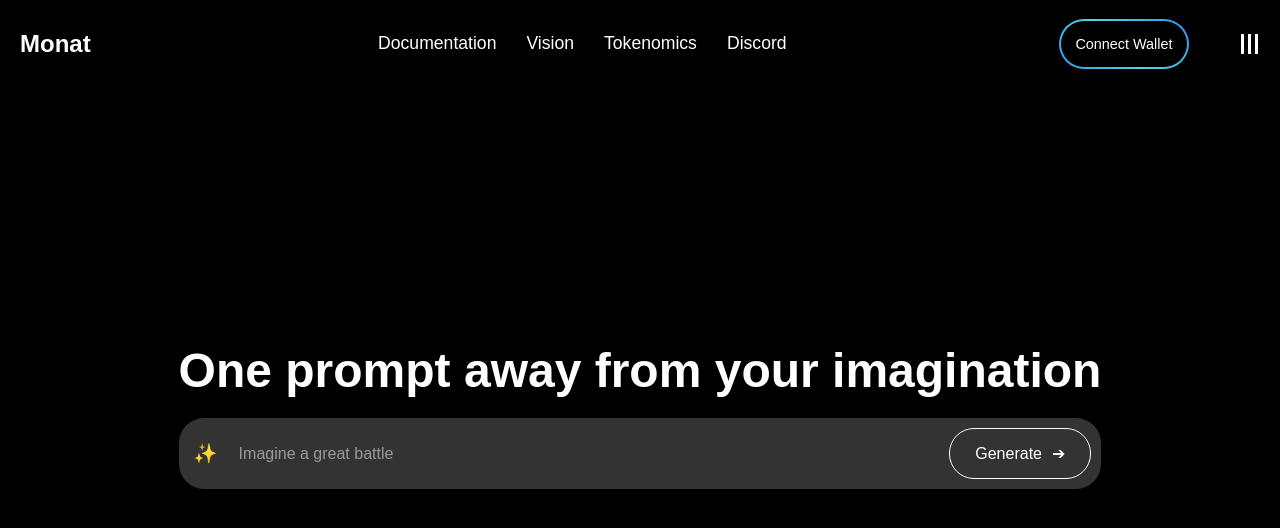
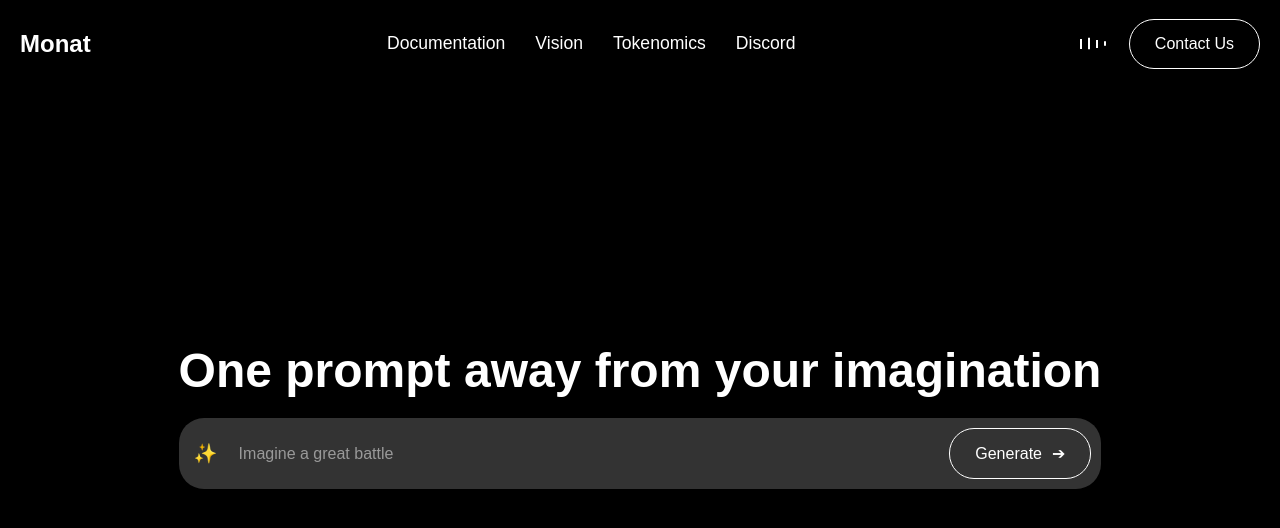
Before and after one commit to osunda/sunda-website, a React (Create React App) app: page / in a window 1280 px wide. Shown: the top 528 px of the page. Built offline with nearby package versions, Linux system fonts and the light colour scheme.

Commit message:
Revert to the previous state without encryption and onscroll effects.

```diff
--- a/src/App.js
+++ b/src/App.js
@@ -1,33 +1,17 @@
-// src/App.js
-import React, { useEffect, useState } from 'react';
+import React from 'react';
 import Navbar from './components/Navbar';
 import IntroSection from './components/IntroSection';
 import Loader from './components/Loader';
+import './App.css'; // Ensure global styles are applied
 
-function App() {
-  const [scrolled, setScrolled] = useState(false);
-
-  useEffect(() => {
-    const handleScroll = () => {
-      setScrolled(window.scrollY > 50);
-    };
-
-    window.addEventListener('scroll', handleScroll);
-
-    return () => {
-      window.removeEventListener('scroll', handleScroll);
-    };
-  }, []);
-
+const App = () => {
   return (
-    <div className="App">
+    <div>
       <Loader />
-      <div id="content">
-        <Navbar scrolled={scrolled} />
-        <IntroSection />
-      </div>
+      <Navbar />
+      <IntroSection />
     </div>
   );
-}
+};
 
 export default App;
--- a/src/components/AudioPlayer.css
+++ b/src/components/AudioPlayer.css
@@ -1,17 +1,54 @@
 /* src/components/AudioPlayer.css */
-.audio-player-button {
-  font-size: 1em;
-  padding: 10px 20px;
-  border: 1px solid white;
-  border-radius: 5px;
-  cursor: pointer;
-  background: rgba(255, 255, 255, 0.2);
-  color: white;
-  outline: none;
-  transition: background 0.3s, box-shadow 0.3s;
+.audio-player-container {
+  display: flex;
+  align-items: center;
 }
 
-.audio-player-button:hover {
-  background: rgba(255, 255, 255, 0.4);
-  box-shadow: 0 0 10px rgba(255, 255, 255, 0.5);
+.sound-icon {
+  display: flex;
+  align-items: center;
+  cursor: pointer;
+  margin-right: 20px; /* Adjust margin as needed */
 }
+
+.sound-icon .bar {
+  width: 2px; /* Thinner bars */
+  height: 100%;
+  background-color: white;
+  transition: background-color 0.3s ease;
+  margin: 0 3px; /* Add space between bars */
+}
+
+.sound-icon .bar:nth-child(1) {
+  height: 10px; /* Shorter extremity */
+  animation: grow 1s ease-in-out calc(1s * -0.45) infinite;
+}
+
+.sound-icon .bar:nth-child(2) {
+  height: 15px; /* Slightly longer */
+  animation: grow 1s ease-in-out calc(1s * -0.3) infinite;
+}
+
+.sound-icon .bar:nth-child(3) {
+  height: 20px; /* Longer middle */
+  animation: grow 1s ease-in-out calc(1s * -0.15) infinite;
+}
+
+.sound-icon .bar:nth-child(4) {
+  height: 15px; /* Slightly longer */
+  animation: grow 1s ease-in-out infinite;
+}
+
+.sound-icon.paused .bar {
+  animation-play-state: paused;
+}
+
+@keyframes grow {
+  0%,
+  100% {
+    transform: scaleY(0.3);
+  }
+  50% {
+    transform: scaleY(1);
+  }
+}
--- a/src/components/AudioPlayer.js
+++ b/src/components/AudioPlayer.js
@@ -1,25 +1,60 @@
 // src/components/AudioPlayer.js
 import React, { useEffect, useRef } from 'react';
+import './AudioPlayer.css';
 
-const AudioPlayer = ({ isPlaying }) => {
+const AudioPlayer = ({ isPlaying, togglePlayPause }) => {
   const audioRef = useRef(null);
+  const audioContextRef = useRef(null);
+  const gainNodeRef = useRef(null);
 
   useEffect(() => {
     if (audioRef.current) {
-      audioRef.current.volume = 0.2; // Set the volume to 20%
+      if (!audioContextRef.current) {
+        audioContextRef.current = new (window.AudioContext || window.webkitAudioContext)();
+        const source = audioContextRef.current.createMediaElementSource(audioRef.current);
+        gainNodeRef.current = audioContextRef.current.createGain();
+        source.connect(gainNodeRef.current).connect(audioContextRef.current.destination);
+        gainNodeRef.current.gain.value = 0.2; // Initial volume
+      }
       if (isPlaying) {
         audioRef.current.play();
+        fadeIn();
       } else {
-        audioRef.current.pause();
+        fadeOut();
       }
     }
   }, [isPlaying]);
 
+  const fadeIn = () => {
+    gainNodeRef.current.gain.cancelScheduledValues(audioContextRef.current.currentTime);
+    gainNodeRef.current.gain.setValueAtTime(0, audioContextRef.current.currentTime);
+    gainNodeRef.current.gain.linearRampToValueAtTime(0.2, audioContextRef.current.currentTime + 2); // 2 seconds fade-in
+  };
+
+  const fadeOut = () => {
+    gainNodeRef.current.gain.cancelScheduledValues(audioContextRef.current.currentTime);
+    gainNodeRef.current.gain.setValueAtTime(0.2, audioContextRef.current.currentTime);
+    gainNodeRef.current.gain.linearRampToValueAtTime(0, audioContextRef.current.currentTime + 2); // 2 seconds fade-out
+    setTimeout(() => {
+      if (!isPlaying) {
+        audioRef.current.pause();
+      }
+    }, 2000); // Match the fade-out duration
+  };
+
   return (
-    <audio ref={audioRef} loop>
-      <source src="/Ethereal.mp3" type="audio/mpeg" />
-      Your browser does not support the audio element.
-    </audio>
+    <div className="audio-player-container">
+      <audio ref={audioRef} loop>
+        <source src="/Ethereal.mp3" type="audio/mpeg" />
+        Your browser does not support the audio element.
+      </audio>
+      <div className={`sound-icon ${isPlaying ? '' : 'paused'}`} onClick={togglePlayPause}>
+        <div className="bar"></div>
+        <div className="bar"></div>
+        <div className="bar"></div>
+        <div className="bar"></div>
+      </div>
+    </div>
   );
 };
 
--- a/src/components/IntroSection.css
+++ b/src/components/IntroSection.css
@@ -1,5 +1,3 @@
-/* src/components/IntroSection.css */
-
 body, html {
   height: 100%;
   margin: 0;
--- a/src/components/IntroSection.js
+++ b/src/components/IntroSection.js
@@ -1,4 +1,3 @@
-// src/components/IntroSection.js
 import React, { useEffect, useState } from 'react';
 import './IntroSection.css';
 
@@ -47,7 +46,7 @@ const IntroSection = () => {
         One prompt away from your imagination
       </h1>
       <div className="prompt-box">
-        <span className="prompt-icon">✨</span> {/* Example icon, you can use any other */}
+        <span className="prompt-icon">✨</span>
         <input
           type="text"
           className="prompt-input"
@@ -57,7 +56,7 @@ const IntroSection = () => {
         />
         <button className="prompt-button">
           Generate
-          <span>➔</span> {/* Example arrow icon */}
+          <span>➔</span>
         </button>
       </div>
     </div>
--- a/src/components/Navbar.css
+++ b/src/components/Navbar.css
@@ -1,5 +1,3 @@
-/* src/components/Navbar.css */
-
 header {
   position: fixed;
   top: 0;
@@ -14,17 +12,7 @@ header {
   padding: 10px 20px;
   box-sizing: border-box;
   opacity: 1;
-  transition: all 0.3s ease;
   z-index: 99;
-}
-
-header.scrolled {
-  background: rgba(0, 0, 0, 0.7);
-  backdrop-filter: blur(10px);
-  border: 1px solid rgba(0, 0, 0, 0); /* Invisible border */
-  border-radius: 20px; /* Adjust radius as needed */
-  padding: 10px 20px;
-  max-width: 1200px; /* Adjust as needed */
 }
 
 .logo {
@@ -75,71 +63,31 @@ header.scrolled {
   right: 0;
 }
 
+.actions {
+  display: flex;
+  align-items: center;
+}
+
 .wallet-popup-wrapper {
-  background: linear-gradient(45deg, #0019FF, #50D4E7, #0019FF);
-  background-size: 300% 300%;
-  padding: 2px;
-  border-radius: 26px;
   display: inline-block;
-  animation: gradientAnimation 2s linear infinite;
 }
 
 .wallet-popup {
-  background: #000000;
-  width: 126px;
-  height: 46px;
-  border: none;
-  border-radius: 24px;
+  font-size: 1em;
+  padding: 15px 25px;
+  border: 1px solid white;
+  border-radius: 25px;
   cursor: pointer;
-  font-family: 'Satoshi Light', sans-serif;
-  font-size: 0.9em;
-  font-weight: 500;
+  background: transparent;
   color: white;
-  transition: color 0.3s, background 0.3s;
-  display: flex;
-  align-items: center;
-  justify-content: center;
+  outline: none;
+  transition: background 0.3s, box-shadow 0.3s;
+  position: relative;
+  overflow: hidden;
+  z-index: 1;
 }
 
-@keyframes gradientAnimation {
-  0% {
-    background-position: 0% 50%;
-  }
-  50% {
-    background-position: 100% 50%;
-  }
-  100% {
-    background-position: 0% 50%;
-  }
+.wallet-popup:hover {
+  background: rgba(255, 255, 255, 0.1);
+  box-shadow: 0 0 10px rgba(255, 255, 255, 0.5);
 }
-
-.sound-icon {
-  display: flex;
-  align-items: center;
-  cursor: pointer;
-  margin-left: 50px; /* Increase the spacing to move it more to the right */
-}
-
-.sound-icon .line {
-  width: 3px;
-  height: 20px;
-  background: white;
-  margin: 0 2px;
-  transition: all 0.3s;
-}
-
-.sound-icon .line.playing {
-  animation: soundWave 1s infinite;
-}
-
-@keyframes soundWave {
-  0% {
-    transform: scaleY(1);
-  }
-  50% {
-    transform: scaleY(1.5);
-  }
-  100% {
-    transform: scaleY(1);
-  }
-}
--- a/src/components/Navbar.js
+++ b/src/components/Navbar.js
@@ -1,9 +1,8 @@
-// src/components/Navbar.js
 import React, { useState } from 'react';
 import './Navbar.css';
-import AudioPlayer from './AudioPlayer'; // Import the AudioPlayer component
+import AudioPlayer from './AudioPlayer';
 
-const Navbar = ({ scrolled }) => {
+const Navbar = () => {
   const [isPlaying, setIsPlaying] = useState(false);
 
   const togglePlayPause = () => {
@@ -11,7 +10,7 @@ const Navbar = ({ scrolled }) => {
   };
 
   return (
-    <header id="navbar" className={scrolled ? 'scrolled' : ''}>
+    <header id="navbar">
       <h2 className="logo">Monat</h2>
       <nav className="navigation">
         <a href="#documentation">Documentation</a>
@@ -19,15 +18,14 @@ const Navbar = ({ scrolled }) => {
         <a href="#tokenomics">Tokenomics</a>
         <a href="#discord">Discord</a>
       </nav>
-      <div className="wallet-popup-wrapper">
-        <button className="wallet-popup">Connect Wallet</button>
+      <div className="actions">
+        <AudioPlayer isPlaying={isPlaying} togglePlayPause={togglePlayPause} />
+        <div className="wallet-popup-wrapper">
+          <button className="wallet-popup">
+            Contact Us
+          </button>
+        </div>
       </div>
-      <div className="sound-icon" onClick={togglePlayPause}>
-        <div className={`line ${isPlaying ? 'playing' : ''}`}></div>
-        <div className={`line ${isPlaying ? 'playing' : ''}`}></div>
-        <div className={`line ${isPlaying ? 'playing' : ''}`}></div>
-      </div>
-      <AudioPlayer isPlaying={isPlaying} />
     </header>
   );
 };
```
Also changed, not shown: src/App.css (added).
